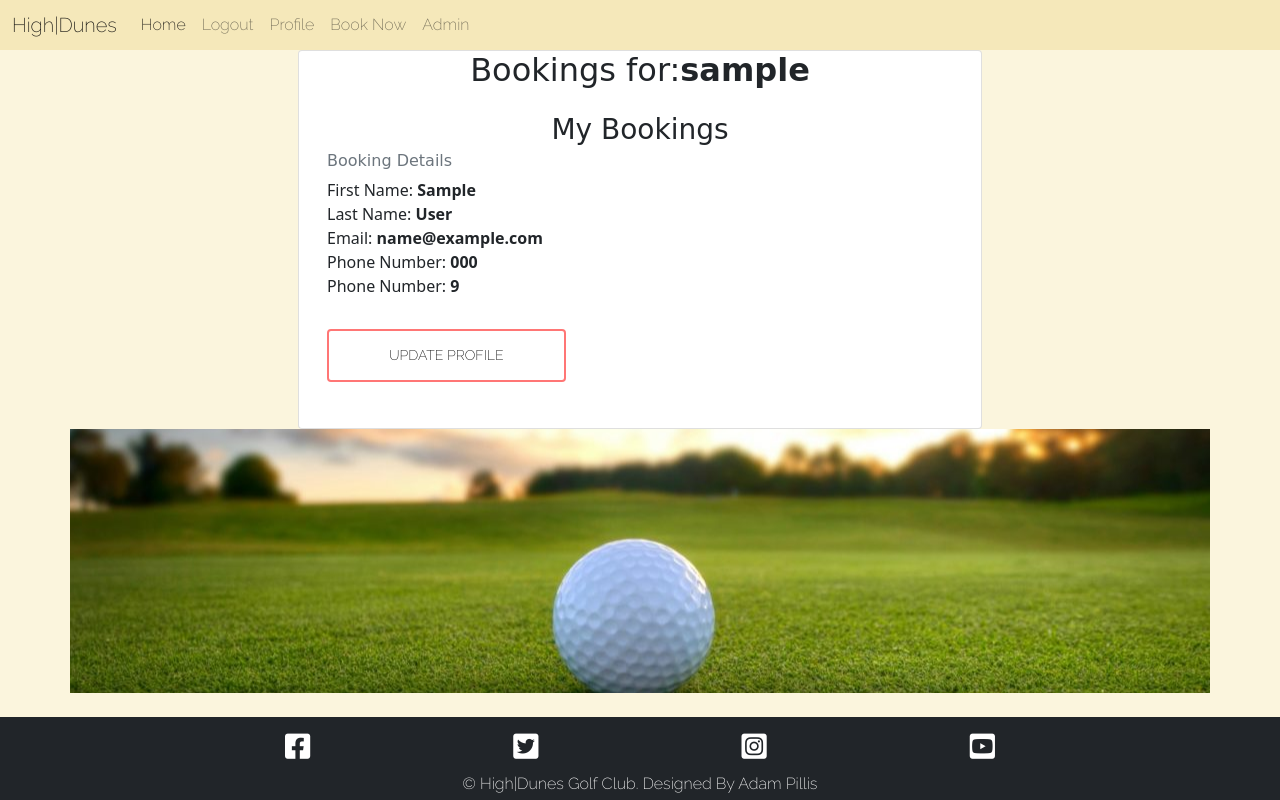
After one commit to AdamPillis/HighDunes, a Django app: page /golf_booking/bookings/ in a window 1280 px wide. The commit adds this page. Run offline with Django 3.2, Linux system fonts and the light colour scheme; a user stored in the database is signed in; tables that the repository leaves empty hold one stand-in row (values such as "Sample post"); some web fonts are replaced.

Commit message:
Add: viewbookings.html and add_booking.html to templates and link view_booings.html with golf_booking app

```diff
--- a/golf_booking/urls.py
+++ b/golf_booking/urls.py
@@ -3,5 +3,5 @@ from .views import bookings
 
 
 urlpatterns = [
-    path('profile/', bookings, name='view-bookings'),
+    path('bookings/', bookings, name='view-bookings')
 ]
--- a/golf_booking/views.py
+++ b/golf_booking/views.py
@@ -10,4 +10,4 @@ def bookings(request):
     context = {
         'bookings': Booking.objects.filter(booking_id=request.user).values()
     }
-    return render(request, 'view_profile', context)
+    return render(request, 'view_bookings.html', context)
--- a/templates/base.html
+++ b/templates/base.html
@@ -41,7 +41,7 @@
                         <a class="nav-link" href="{% url 'user_profile' %}">Profile</a>
                     </li>
                     <li class="nav-item">
-                        <a class="nav-link" href="#">Book Now</a>
+                        <a class="nav-link" href="{% url 'view-bookings' %}">Book Now</a>
                     </li>
                         {% if user.is_superuser %}
                         <li class="nav-item">
--- /dev/null
+++ b/templates/view_bookings.html
@@ -0,0 +1,46 @@
+{% extends "base.html" %}
+{% block title %}View Bookings{% endblock title %}
+{% block content%}
+<!-- <h1>
+    This is my profile page
+</h1>
+<div class="row my-3 p-3">
+    <h1>This is the profile page for {{user.username}}</h1>
+</div>
+<h2>{{ user.profile.last_name}}</h2> -->
+<div class="container">
+    <div class="row">
+        {% for booking in bookings %}
+        <div class="card mx-auto" style="width: 60%;">
+            <div class=" col-md-12">
+                <h2 class="text-center">Bookings for:<strong>{{ user.username }}</strong></h2>
+            </div>
+            <div class="card-body">
+              <h3 class="card-title text-center">My Bookings</h3>
+              <h6 class="card-subtitle mb-2 text-muted">Booking Details</h6>
+              <span class="card-text">First Name: <strong>{{ user.profile.first_name}}</strong></span>
+              <br>
+              <span class="card-text">Last Name: <strong>{{ user.profile.last_name}}</strong></span>
+              <br>
+              <span class="card-text">Email: <strong>{{ user.profile.email}}</strong></span>
+              <br>
+              <span class="card-text">Phone Number: <strong>{{ user.profile.phone_number}}</strong></span>
+              <br>
+              <span class="card-text">Phone Number: <strong>{{ booking.number_of_holes }}</strong></span>
+            <span class="mx-auto mb-2"><a href="#">
+                <button class="btn btn-hover">Update Profile</button>
+            </a></span>
+
+          </div>
+
+        </div>
+        {% endfor %}
+    </div>
+    <div class="row">
+
+            <div class="col-lg-12 profile-img" style="background-image: url('/static/images/profile-img.jpg')"></div>
+
+    </div>
+
+</div>
+{% endblock%}
```
Also changed, not shown: templates/add_booking.html (renamed from templates/create_booking.html).
